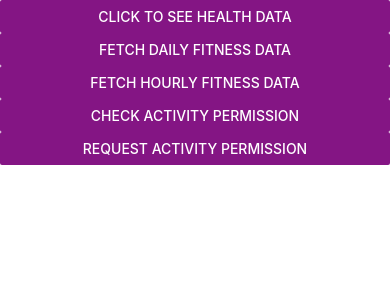
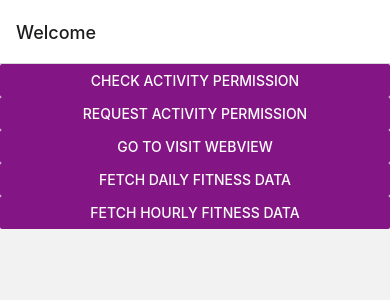
Before and after one commit to VisitApp/VisitReactNativeExample, a React Native app: screen / in a window 390 px wide. Shown: the top 300 px of the page. Built offline with nearby package versions, Linux system fonts and the light colour scheme.

Commit message:
added stack to show different pages

```diff
--- a/App.js
+++ b/App.js
@@ -9,22 +9,82 @@ import VisitHealthView, {
 
 import {SafeAreaView, Button} from 'react-native';
 
+import { NavigationContainer } from '@react-navigation/native';
+import { createNativeStackNavigator } from '@react-navigation/native-stack';
+
+const Stack = createNativeStackNavigator();
+
+
 export default function App() {
-  const [cardActive, setCardActive] = React.useState(false);
+  return (
+    <NavigationContainer>
+      <Stack.Navigator>
+        <Stack.Screen
+          name="HomeScreen"
+          component={HomeScreen}
+          options={{ title: 'Welcome' }}
+        />
+        <Stack.Screen
+         name="VisitWebView"
+          component={VisitWebView}
+          options={{
+            title: "Visit Web View",
+            headerShown:false
+          }}
+        />
+      </Stack.Navigator>
+    </NavigationContainer>
+  );
+};
 
-  function handlePress() {
-    setCardActive(true);
-  }
+const HomeScreen = ({ navigation }) => {
+  return (
 
-  return (
-    <SafeAreaView style={{flex: 1, backgroundColor: 'white'}}>
-      {!cardActive ? (
-        <>
+
+  <SafeAreaView style={{flex: 1}}>
+
+
           <Button
-            onPress={handlePress}
-            title="Click to see Health Data"
+            onPress={() => {
+              checkActivityPermission()
+                .then(res => console.log('checkActivityPermission res', {res}))
+                .catch(err =>
+                  console.log('checkActivityPermission err,', {err}),
+                );
+            }}
+            title="Check Activity Permission"
             color="#841584"
           />
+
+
+
+          <Button
+            onPress={() => {
+              requestActivityPermissionAndGetData()
+                .then(res =>
+                  console.log('requestActivityPermissionAndGetData res', {
+                    res,
+                  }),
+                )
+                .catch(err =>
+                  console.log('requestActivityPermissionAndGetData err,', {
+                    err,
+                  }),
+                );
+            }}
+            title="Request Activity Permission"
+            color="#841584"
+          />
+
+          <Button
+            onPress={()=>
+                navigation.navigate('VisitWebView')
+            }
+            title="Go to Visit WebView"
+            color="#841584"
+          />
+
+
 
           <Button
             onPress={() =>
@@ -45,45 +105,24 @@ export default function App() {
             title="Fetch Hourly Fitness Data"
             color="#841584"
           />
+    </SafeAreaView>
+  )
+};
 
-          <Button
-            onPress={() => {
-              checkActivityPermission()
-                .then(res => console.log('checkActivityPermission res', {res}))
-                .catch(err =>
-                  console.log('checkActivityPermission err,', {err}),
-                );
-            }}
-            title="Check Activity Permission"
-            color="#841584"
-          />
 
-          <Button
-            onPress={() => {
-              requestActivityPermissionAndGetData()
-                .then(res =>
-                  console.log('requestActivityPermissionAndGetData res', {
-                    res,
-                  }),
-                )
-                .catch(err =>
-                  console.log('requestActivityPermissionAndGetData err,', {
-                    err,
-                  }),
-                );
-            }}
-            title="Request Activity Permission"
-            color="#841584"
-          />
-        </>
-      ) : (
-        <VisitHealthView
-          baseURL="https://pb-step-tracking.getvisitapp.xyz/sso"
-          encrypted="hbzIPcea-t98X4yL7_IZyb5LorcZ1XkmgvZxZk9dlRJ1w5JyLWyvtL7GJX8afgcBUjNHKW1h1oB7wWfIn1LieYUlu3PhnWJBPem7Q89ju3dlMQ4t0oLacQ6ZR8ppZUN0"
-          clientId="tru-f-12edu"
-          onBack={() => setCardActive(false)}
+const VisitWebView = ({ navigation, route }) => {
+
+  return(
+    <SafeAreaView style={{flex: 1}}>
+
+      <VisitHealthView
+        baseURL="https://pb-step-tracking.getvisitapp.xyz/sso"
+        encrypted="hbzIPcea-t98X4yL7_IZyb5LorcZ1XkmgvZxZk9dlRJ1w5JyLWyvtL7GJX8afgcBUjNHKW1h1oB7wWfIn1LieYUlu3PhnWJBPem7Q89ju3dlMQ4t0oLacQ6ZR8ppZUN0"
+        clientId="tru-f-12edu"
+        onBack={ ()=> navigation.goBack() }
+
         />
-      )}
+
     </SafeAreaView>
-  );
+  )
 }
--- a/package.json
+++ b/package.json
@@ -9,12 +9,15 @@
     "test": "jest",
     "lint": "eslint .",
     "bundle:analysis": "npx visualize-bundle"
-
   },
   "dependencies": {
+    "@react-navigation/native": "^6.0.13",
+    "@react-navigation/native-stack": "^6.9.0",
     "Visit-ReactNative": "https://github.com/VisitApp/Visit-ReactNative#feature/pb-sdk",
     "react": "17.0.2",
     "react-native": "0.68.2",
+    "react-native-safe-area-context": "^4.4.1",
+    "react-native-screens": "^3.18.0",
     "react-native-webview": "^11.23.0"
   },
   "devDependencies": {
```
Also changed, not shown: 2 other files (tests, documents, lock files or other folders).
